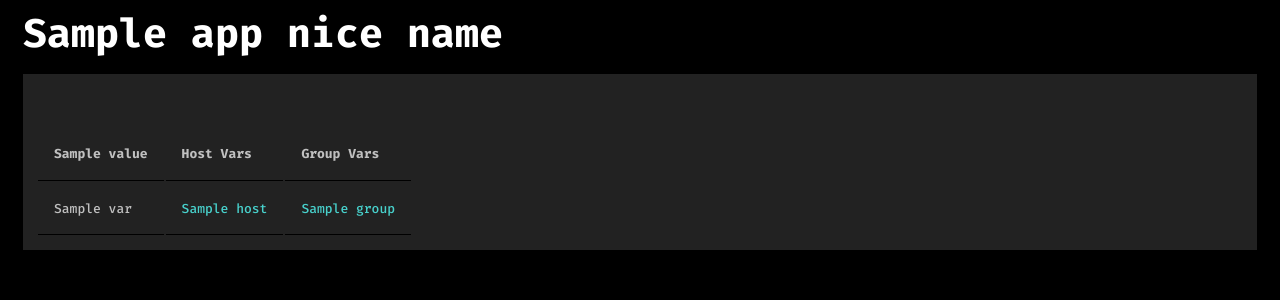
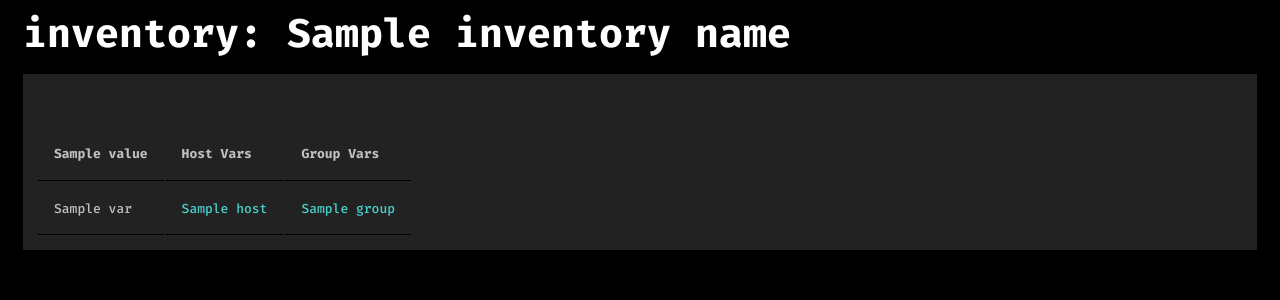
Before and after one commit to kism/ansible-inventory-cmdb, a Flask app: template ansibleinventorycmdb/templates/inventory.html.j2 in a window 1280 px wide. Shown: the top 300 px of the page. Run offline with Flask 3, Linux system fonts and the light colour scheme; the template is opened without the code that fills it: most values are stand-ins (such as "Sample title", 1, 10 or a date in 2020); parts of the project's set-up code (start-up, migrations or seed data) failed here and were passed over.

Commit message:
formatting

```diff
--- a/ansibleinventorycmdb/bp_cmdb.py
+++ b/ansibleinventorycmdb/bp_cmdb.py
@@ -64,7 +64,6 @@ def inventory(inventory: str) -> str:
 
     return render_template(
         "inventory.html.j2",
-        __app_nice_name="Ansible Inventory CMDB",
         inventory_name=inventory,
         inventory_dict=inventory_dict,
         schema_mapping=schema_mapping,
--- a/ansibleinventorycmdb/templates/inventory.html.j2
+++ b/ansibleinventorycmdb/templates/inventory.html.j2
@@ -2,7 +2,7 @@
 <html lang="en">
 
 <head>
-    <title>{{ __app_nice_name }}</title>
+    <title>inventory: {{ inventory_name }}</title>
     <meta name="viewport" content="width=device-width, initial-scale=1">
     <meta http-equiv="X-Clacks-Overhead" content="GNU Terry Pratchett" />
     <link rel="stylesheet" href="/static/zy.css" />
@@ -10,7 +10,7 @@
 
 <body>
     <main>
-        <h1 id="TITLE">{{ __app_nice_name }}</h1>
+        <h1 id="TITLE">inventory: <b>{{ inventory_name }}</b></h1>
         <table id="Hosts">
             <tr>
                 {% for key, value in schema_mapping.items() %}<th onclick="sortTable({{ loop.index0 }})"">{{ value }}</th>{% endfor %}<th>Host Vars</th><th>Group Vars</th>
```
